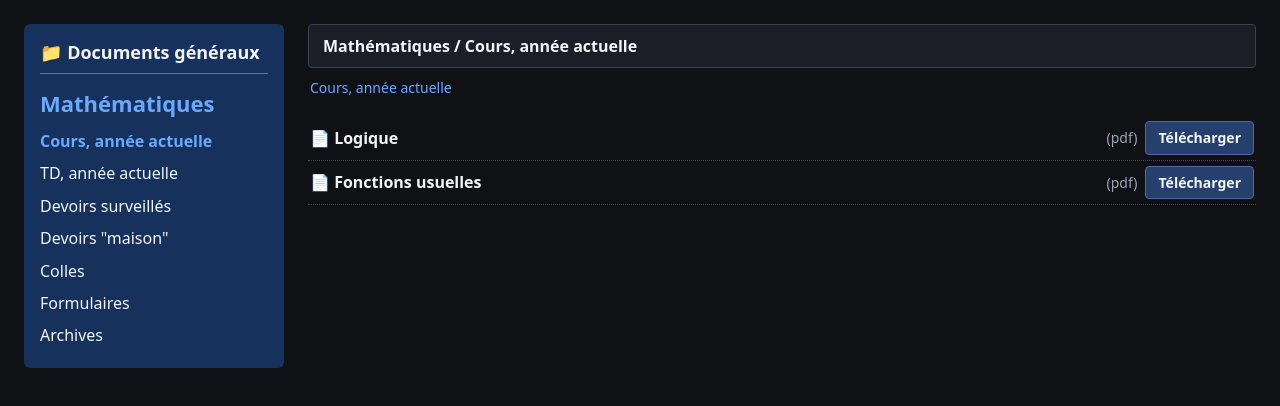
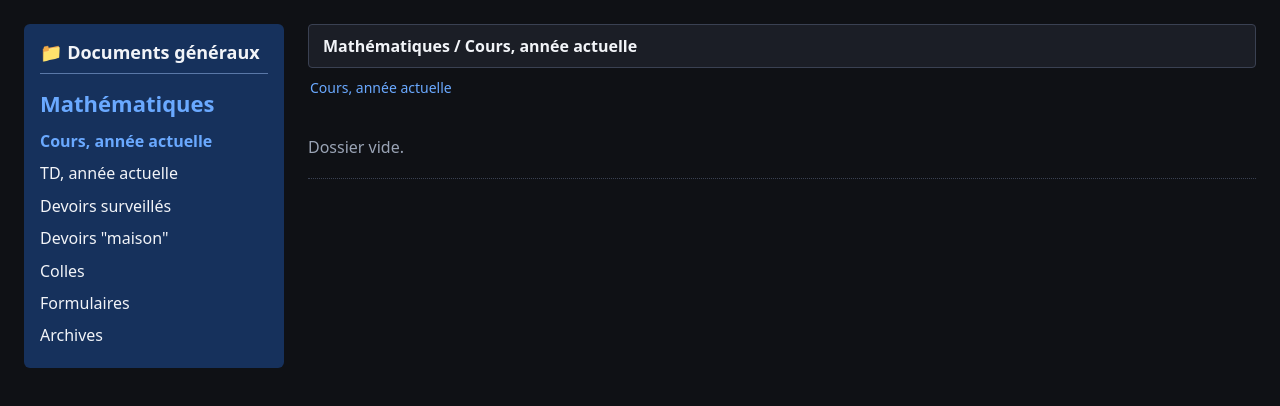
Before and after one commit to Said-lgtm-alt/cahier-mpsi-z, a plain HTML site: page index.html in a window 1280 px wide. Drawn offline with Linux system fonts and the light colour scheme.

Commit message:
Clear SEED object in index.html
Removed predefined course and assignment data from SEED.

```diff
--- a/index.html
+++ b/index.html
@@ -93,7 +93,7 @@ try{localStorage.removeItem("prof");if(H)sessionStorage.setItem("prof","1")}catc
 let fl=false;try{fl=sessionStorage.getItem("prof")==="1"}catch(e){}
 const EL=!(H||fl);document.body.classList.toggle("eleve",EL);
 if(EL)document.querySelectorAll(".adm").forEach(e=>e.remove());
-const SEED={"Cours, année actuelle": [{"name": "Logique", "date": "", "href": "logique.pdf"}, {"name": "Fonctions usuelles", "date": "", "href": "fonctions-usuelles.pdf"}], "Devoirs surveillés": [{"name": "DS n°1", "date": "", "href": "ds-1-2627.pdf"}]};
+const SEED={};
 let S={},cur=SECTIONS[0],path=[],pend=[],dirty=false,loadFail=false;
 function fill(d){const o={};SECTIONS.forEach(s=>o[s]=(d&&d[s])||[]);return o}
 S=fill(SEED);render();
```
